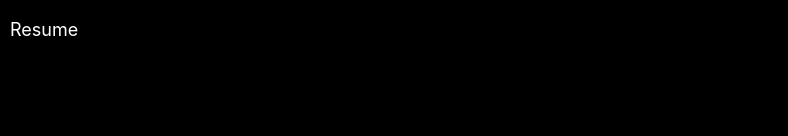
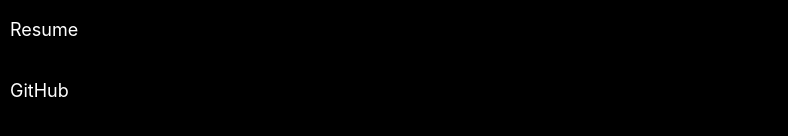
Before and after one commit to chiu950709/dickyko, a React (Create React App) app: page /experience in a window 1280 px wide. Shown: the part 254-390 px from the top of the page, without its empty margins (0-788 px from the left). Built offline with nearby package versions, Linux system fonts and the light colour scheme.

Commit message:
add github

```diff
--- a/src/components/Sidebar.js
+++ b/src/components/Sidebar.js
@@ -17,6 +17,7 @@
           }
           <li><a href="#!" onClick={() => openPopup('https://www.linkedin.com/in/dicky-ko-493053234/')}>Linkedin</a></li>
           <li><a href="#!" onClick={() => openPopup('https://drive.google.com/file/d/1iG5CH5W3yYwtPuRYQbAjfxGoU-E1sXtw/view?usp=sharing')}>Resume</a></li>
+          <li><a href="#!" onClick={() => openPopup('https://github.com/chiu950709?tab=repositories')}>GitHub</a></li>
         </ol>
       </nav>
     </header>
```
